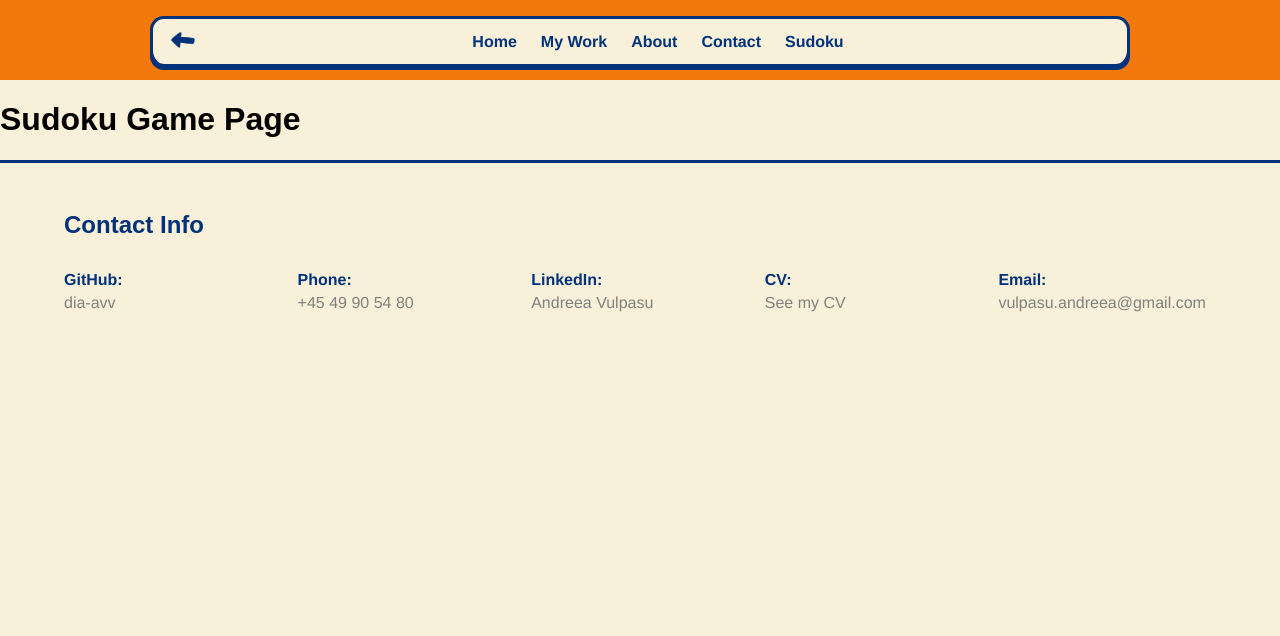
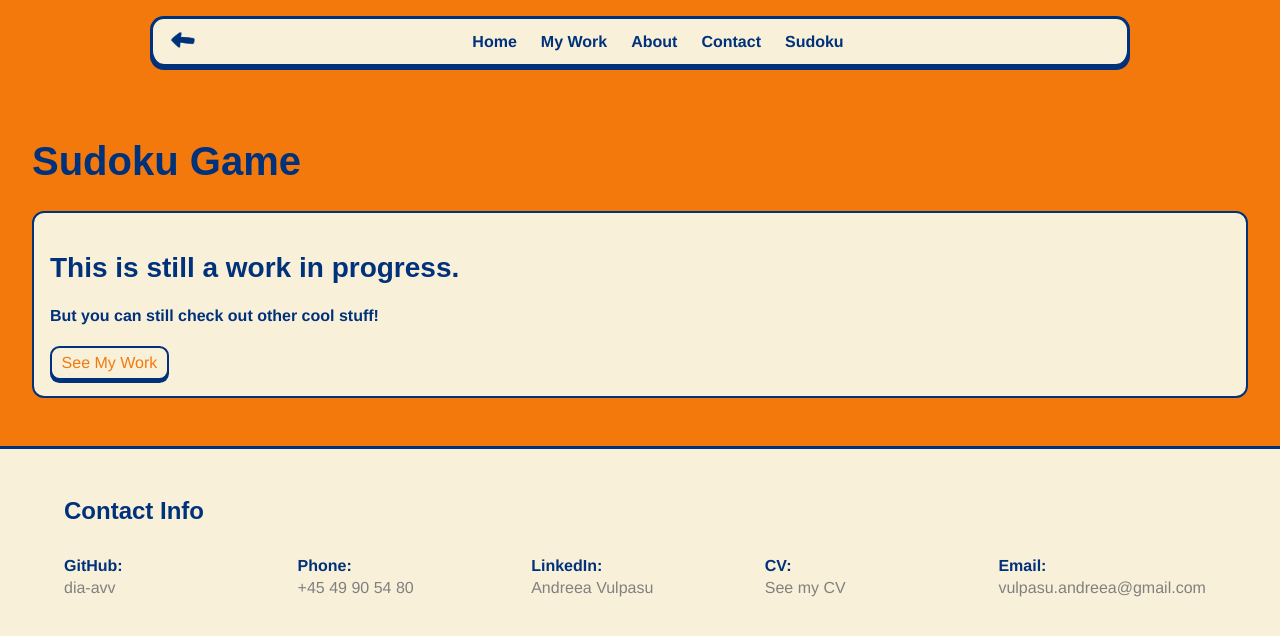
Before and after one commit to dia-avv/portfolio, a React (Vite) app: page /sudoku in a window 1280 px wide. Shown: the top 636 px of the page. Built offline with nearby package versions, Linux system fonts and the light colour scheme; a web font is replaced by a local one.

Commit message:
sudoku game page

```diff
--- /dev/null
+++ b/src/pages/SudokuGame.module.css
@@ -0,0 +1,34 @@
+.container {
+  background-color: var(--color-orange);
+  padding: 2rem;
+}
+
+.title {
+  color: var(--color-blue);
+  font-size: 40px;
+}
+
+.section {
+  color: var(--color-blue);
+  font-family: var(--font-body);
+  margin: 1rem 0;
+  padding: 1rem;
+  background: var(--color-beige);
+  border: 2px solid var(--color-blue);
+  border-radius: 0.75rem;
+}
+
+.link {
+  background: var(--color-beige);
+  border: 2px solid var(--color-blue);
+  border-radius: 0.6rem;
+  box-shadow: 0 3px 0 var(--color-blue);
+  display: block;
+  padding: 0.35rem 0.6rem;
+  text-decoration: none;
+  font-family: var(--font-body);
+  font-weight: 400;
+  color: var(--color-orange);
+  transition: color 0.2s ease;
+  width: fit-content;
+}
--- a/src/pages/SudokuGame.tsx
+++ b/src/pages/SudokuGame.tsx
@@ -1,3 +1,60 @@
+import { motion, easeOut } from "framer-motion";
+import type { Variants } from "framer-motion";
+import styles from "./SudokuGame.module.css";
+import { Link } from "react-router-dom";
+
+const containerVariants: Variants = {
+  hidden: { opacity: 0 },
+  show: {
+    opacity: 1,
+    transition: { staggerChildren: 0.25 },
+  },
+};
+
+// Fade + slide in
+const itemVariants: Variants = {
+  hidden: { opacity: 0, y: 30 },
+  show: {
+    opacity: 1,
+    y: 0,
+    transition: { duration: 0.8, ease: easeOut },
+  },
+};
+
+const linkItemVariants: Variants = {
+  hidden: { opacity: 0, y: 20 },
+  show: {
+    opacity: 1,
+    y: 0,
+    transition: { duration: 0.6, ease: easeOut },
+  },
+};
+
 export default function SudokuGame() {
-    return <h1>Sudoku Game Page</h1>;
+  return (
+    <motion.div
+      className={styles.container}
+      initial="hidden"
+      animate="show"
+      variants={containerVariants}
+    >
+      {/* Page Title */}
+      <motion.h1 className={styles.title} variants={itemVariants}>
+        Sudoku Game
+      </motion.h1>
+      <motion.section className={styles.section} variants={itemVariants}>
+        <h2>This is still a work in progress.</h2>
+        <h4>But you can still check out other cool stuff!</h4>
+        <motion.div
+          style={{ display: "inline-block" }}
+          variants={linkItemVariants}
+          whileHover={{ scale: 1.06 }}
+        >
+          <Link to="/mywork" className={styles.link}>
+            See My Work
+          </Link>
+        </motion.div>
+      </motion.section>
+    </motion.div>
+  );
 }
```
